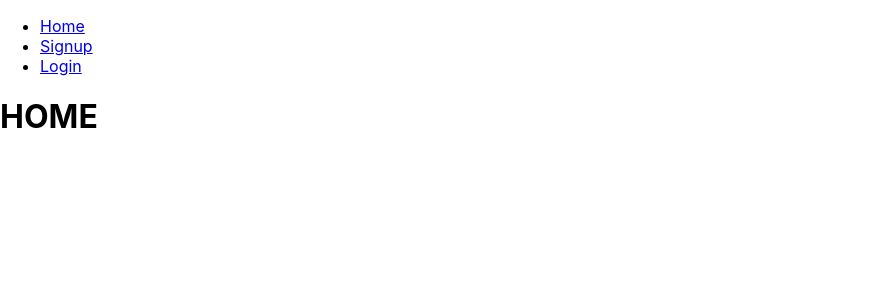
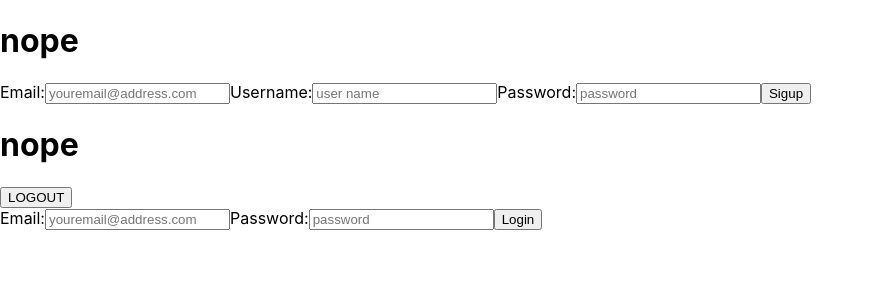
Before and after one commit to artoodeeto/ggpo-client, a React (Create React App) app: page / in a window 1280 px wide. Shown: the top 300 px of the page, without its empty margins (0-874 px from the left). Built offline with nearby package versions, Linux system fonts and the light colour scheme.

Commit message:
moved main routing to app from signuplogin

```diff
--- a/src/components/App/App.tsx
+++ b/src/components/App/App.tsx
@@ -2,16 +2,24 @@
 import React, { Component } from 'react';
 import AppStyles from './App.module.scss';
 import SignupLoginContainer from '../SignupLoginContainer/SignupLogin';
-import { BrowserRouter } from 'react-router-dom';
+import { Route, Switch } from 'react-router-dom';
+import Feed from 'components/Feed/Feed';
+import Profile from 'components/Profile/Profile';
+import Private from 'components/Private/Private';
 
 class App extends Component {
   render() {
     return (
-      <BrowserRouter>
-        <div className={AppStyles.App}>
-          <SignupLoginContainer />
-        </div>
-      </BrowserRouter>
+      <div className={AppStyles.App}>
+        <Switch>
+          <Route path="/" exact>
+            <SignupLoginContainer />
+          </Route>
+          <Private path="/profile" component={Profile} />
+          <Private path="/feed" component={Feed} />
+          <Route path="/not-found" render={() => <h1>NOT FOUND</h1>}></Route>
+        </Switch>
+      </div>
     );
   }
 }
--- a/src/components/SignupLoginContainer/SignupLogin.tsx
+++ b/src/components/SignupLoginContainer/SignupLogin.tsx
@@ -1,37 +1,14 @@
 import React, { Component, Fragment } from 'react';
 import Login from './Login/Login';
 import Signup from './Signup/Signup';
-import { Route, NavLink, Switch } from 'react-router-dom';
 
 // background here should show some video, maybe the TI championship games
 class SignupLoginContainer extends Component {
   render() {
     return (
       <Fragment>
-        <header>
-          <nav>
-            <ul>
-              <li>
-                <NavLink to="/">Home</NavLink>
-              </li>
-              <li>
-                <NavLink to="/signup">Signup</NavLink>
-              </li>
-              <li>
-                <NavLink to="/login">Login</NavLink>
-              </li>
-            </ul>
-          </nav>
-        </header>
-        <div>
-          <Switch>
-            <Route path="/signup" exact>
-              <Signup />
-            </Route>
-            <Route path="/login" exact component={Login} />
-            <Route path="/" exact render={() => <h1>HOME</h1>} />
-          </Switch>
-        </div>
+        <Signup />
+        <Login />
       </Fragment>
     );
   }
```
